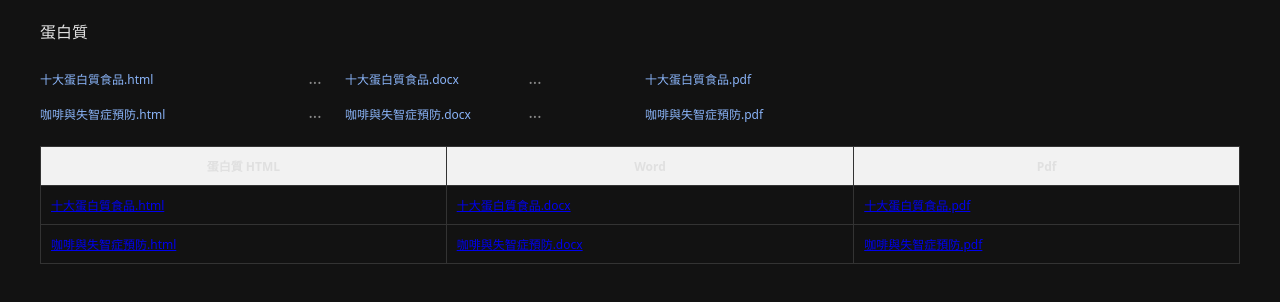
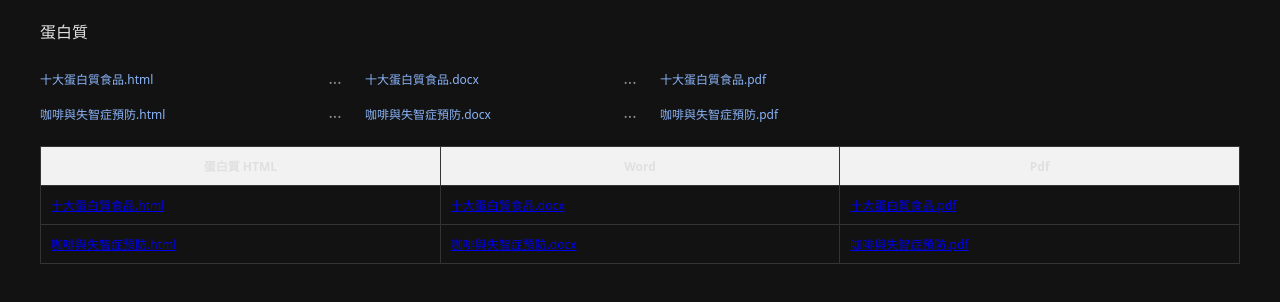
Before and after one commit to ethanbcchen/ethanbc.health, a plain HTML site: page index.html in a window 1280 px wide. Shown: the part 110-412 px from the top of the page. Drawn offline with Linux system fonts and the light colour scheme.

Commit message:
Add files via upload

```diff
--- a/index.html
+++ b/index.html
@@ -3,7 +3,7 @@
   <head>
     <meta charset="UTF-8">
     <meta name="viewport" content="width=device-width, initial-scale=1.0">
-  <title>健康資訊網</title>
+    <title>金融資訊網</title>
     <style>
       /* 設定全站基準大小為 16px */
       html {
@@ -29,7 +29,7 @@
       /* 使用 CSS Grid 建立 5 個對齊欄位 */
       .resource-grid {
         display: grid;
-      grid-template-columns: minmax(265px, 265px) 40px minmax(180px, max-content) 120px minmax(380px, max-content);
+        grid-template-columns: 285px 40px 255px 40px minmax(100px, max-content);
         align-items: center;
         row-gap: 0.6rem;
       }
@@ -68,13 +68,17 @@
       table {
       width: 100%;
       border-collapse: collapse; /* 讓相鄰邊框合併成單一線條 */
+      table-layout: fixed;     /* 關鍵：強制平均分配欄寬，不被內容撐開 */
       margin: 20px 0;
+      border-collapse: collapse; /* 合併邊框，讓線條更整齊 */
       }
       th, td {
         border: 1px solid #333; /* 設定黑色細邊框 */
         padding: 10px;          /* 設定文字與邊框的內距 */
         text-align: left;       /* 文字靠左對齊 */
         font-size: 12px;
+        word-wrap: break-word;   /* 關鍵：遇到超長英文單字或網址時自動換行，避免超出螢幕 */
+        overflow-wrap: break-word;
       }
       th {
         background-color: #f2f2f2; /* 表頭加上淺灰色底色 */
```
Lines whose indentation alone changed are shown as unchanged.
